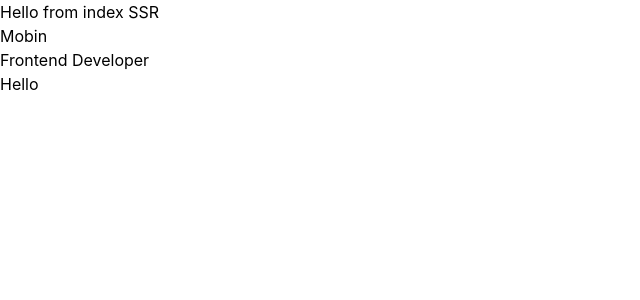
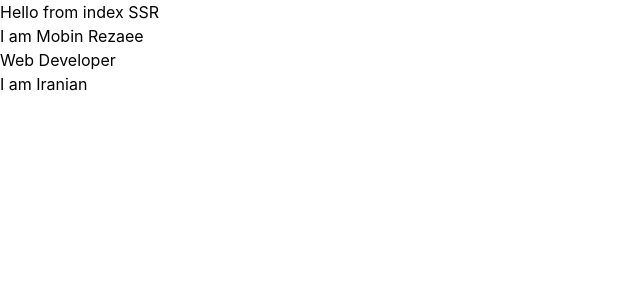
Before and after one commit to mohamad-mobin/mobin-portfolio-vue, a Nuxt app: page / in a window 1280 px wide. Shown: the top 300 px of the page, without its empty margins (0-640 px from the left). Built offline with nearby package versions, Linux system fonts and the light colour scheme.

Commit message:
test: isolate i18n locale files

```diff
--- a/pages/index.vue
+++ b/pages/index.vue
@@ -1,9 +1,9 @@
 <template>
   <div>
     <h1>Hello from index SSR</h1>
-    <p>Mobin</p>
-    <p>Frontend Developer</p>
-    <p>Hello</p>
+    <p>{{ $t('imMobinRezaee') }}</p>
+    <p>{{ $t('webDeveloper') }}</p>
+    <p>{{ $t('imIranian') }}</p>
   </div>
 </template>
 
--- a/plugins/i18n.ts
+++ b/plugins/i18n.ts
@@ -1,6 +1,4 @@
 import { createI18n } from 'vue-i18n'
-import en from '~/i18n/locales/en.json'
-import fa from '~/i18n/locales/fa.json'
 
 export default defineNuxtPlugin((nuxtApp) => {
   const i18n = createI18n({
@@ -8,12 +6,18 @@ export default defineNuxtPlugin((nuxtApp) => {
     locale: 'en',
     fallbackLocale: 'en',
     messages: {
-      en,
-      fa
+      en: {
+        imMobinRezaee: 'I am Mobin Rezaee',
+        webDeveloper: 'Web Developer',
+        imIranian: 'I am Iranian'
+      },
+      fa: {
+        imMobinRezaee: 'من مبین رضایی هستم',
+        webDeveloper: 'توسعه‌دهنده وب',
+        imIranian: 'من ایرانی هستم'
+      }
     }
   })
 
   nuxtApp.vueApp.use(i18n)
-
-  console.log('✅ Translations loaded')
 })
```
